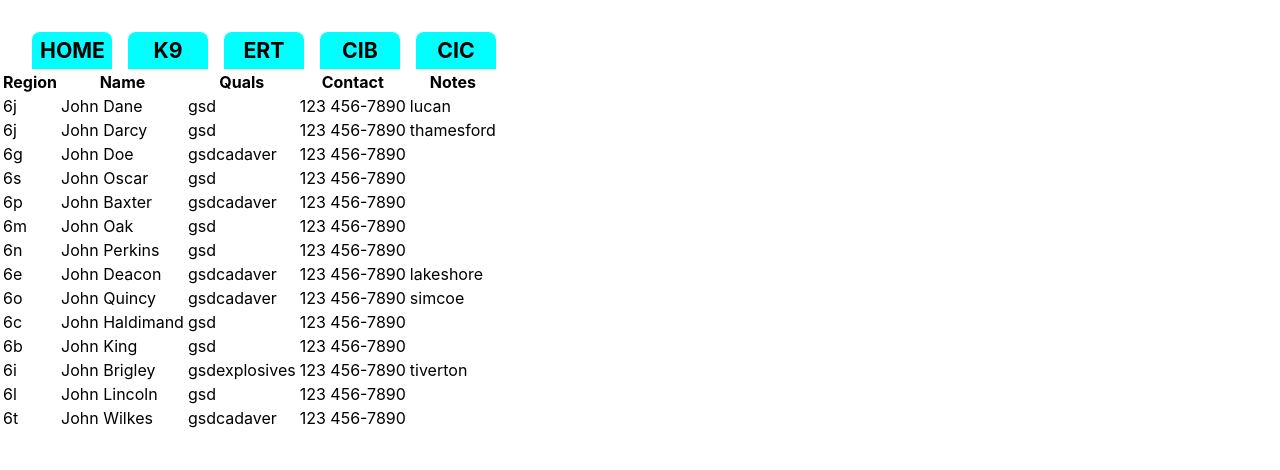
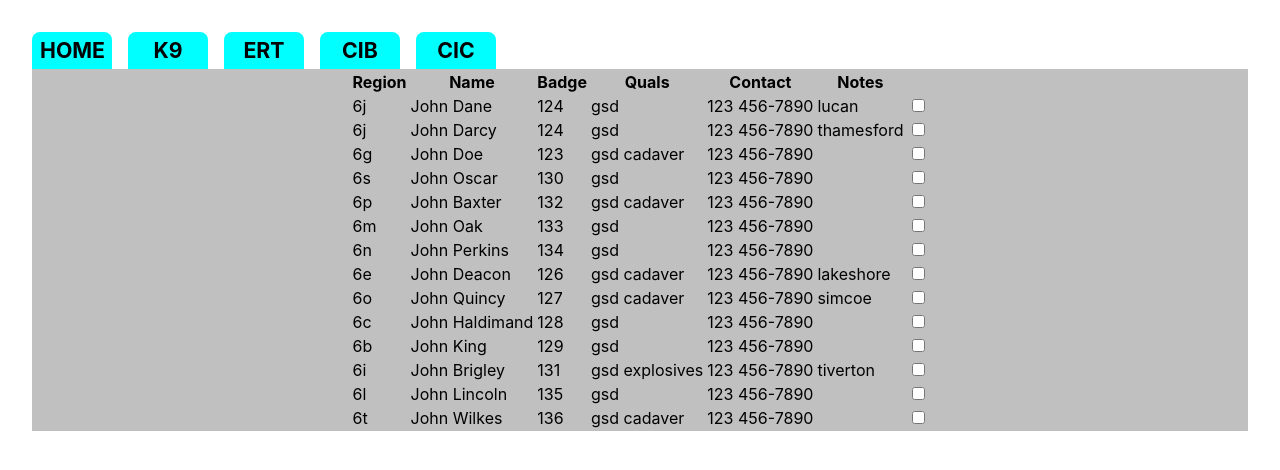
Before and after one commit to halmass822/HCO, a React (Vite) app: page /K9 in a window 1280 px wide. Shown: the top 470 px of the page. Built offline with nearby package versions, Linux system fonts and the light colour scheme.

Commit message:
pageout selection

```diff
--- /dev/null
+++ b/src/App.css
@@ -0,0 +1,7 @@
+.HCOAppContainer {
+    background-color: #C0C0C0;
+    margin: 0 2rem;
+    display: flex;
+    flex-flow: column;
+    align-items: center;
+}
--- a/src/App.jsx
+++ b/src/App.jsx
@@ -1,10 +1,11 @@
 import { Outlet } from "react-router-dom";
 import TopBar from "./components/TopBar/TopBar";
+import "./App.css"
 
 export default function App() {
     return <div className="HCOAppMain">
         <TopBar />
-        <main>
+        <main className="HCOAppContainer">
             <Outlet />
         </main>
     </div>
--- a/src/components/UnitMembersRegional/UnitMemberRegionalRow.jsx
+++ b/src/components/UnitMembersRegional/UnitMemberRegionalRow.jsx
@@ -1,9 +1,34 @@
+import { useEffect, useState } from "react";
+
 export default function UnitMemberRegionalRow(props) {
+    const [isChecked, setIsChecked] = useState(false);
+
+    useEffect(() => {
+        if(props.selectedMembers.find((x) => x === props.details.page_at)) {
+            setIsChecked(true);
+        } else {
+            setIsChecked(false);
+        }
+    }, [props.selectedMembers, isChecked])
+
+    function handleCheck(e) {
+        e.preventDefault();
+        if(!isChecked) {
+            props.setSelectedMembers((prev) => [...prev, props.details.page_at]);
+        } else {
+            props.setSelectedMembers((prev) => prev.filter((x) => x !== props.details.page_at));
+        }
+    }
+
     return <tr className={`UnitMemberRegionalRow ${props.selectionRef}`}>
         <td>{props.details.region}</td>
         <td>{props.details.officer_name}</td>
-        <td>{props.details.skillset}</td>
+        <td>{props.details.badge}</td>
+        <td>{props.details.skillset.map((x) => `${x} `)}</td>
         <td>{props.details.phone_number}</td>
         <td>{props.details.notes}</td>
+        <td>
+            <input type="checkbox" checked={isChecked} onChange={handleCheck} />
+        </td>
     </tr>
 }
--- a/src/components/UnitMembersRegional/UnitMembersRegional.jsx
+++ b/src/components/UnitMembersRegional/UnitMembersRegional.jsx
@@ -9,6 +9,7 @@ export default function UnitMembersRegional() {
     const [regionMembers, setRegionMembers] = useState([]);
     const [nearbyMembers, setNearbyMembers] = useState([]);
     const [otherMembers, setOtherMembers] = useState([]);
+    const [unitsSelectedForPageout, setUnitsSelectedForPageout] = useState([]);
 
     useState(() => {
         setRegionMembers(unitMembers.filter((member) => member.region === selectedRegion));
@@ -25,11 +26,14 @@ export default function UnitMembersRegional() {
     }, [selectedRegion])
 
 
+
     return <div className="UnitMembers">
         <UnitMembersRegionalTable
             regionMembers={regionMembers}
             nearbyMembers={nearbyMembers}
             otherMembers={otherMembers}
+            pageoutSelectionMethod={setUnitsSelectedForPageout}
+            unitsSelectedForPageout={unitsSelectedForPageout}
             />
     </div>
 }
--- a/src/components/UnitMembersRegional/UnitMembersRegionalTable.jsx
+++ b/src/components/UnitMembersRegional/UnitMembersRegionalTable.jsx
@@ -1,20 +1,24 @@
 import UnitMemberRegionalRow from "./UnitMemberRegionalRow";
 
 export default function UnitMembersRegionalTable(props) {
+
+
+
     return <table className="UnitMembers_table">
         <thead>
             <tr>
                 <th>Region</th>
                 <th>Name</th>
+                <th>Badge</th>
                 <th>Quals</th>
                 <th>Contact</th>
                 <th>Notes</th>
             </tr>
         </thead>
         <tbody>
-            {props.regionMembers.map((member, index) => <UnitMemberRegionalRow details={member} key= {index} selectionRef="region"/>)}
-            {props.nearbyMembers.map((member, index) => <UnitMemberRegionalRow details={member} key= {index} selectionRef="nearby"/>)}
-            {props.otherMembers.map((member, index) => <UnitMemberRegionalRow details={member} key= {index} selectionRef=""/>)}
+            {props.regionMembers.map((member, index) => <UnitMemberRegionalRow details={member} key= {index} selectionRef="region" selectedMembers={props.unitsSelectedForPageout} setSelectedMembers={props.pageoutSelectionMethod}/>)}
+            {props.nearbyMembers.map((member, index) => <UnitMemberRegionalRow details={member} key= {index} selectionRef="nearby" selectedMembers={props.unitsSelectedForPageout} setSelectedMembers={props.pageoutSelectionMethod}/>)}
+            {props.otherMembers.map((member, index) => <UnitMemberRegionalRow details={member} key= {index} selectionRef="" selectedMembers={props.unitsSelectedForPageout} setSelectedMembers={props.pageoutSelectionMethod}/>)}
         </tbody>
     </table>
 }
--- a/src/utils.js
+++ b/src/utils.js
@@ -18,7 +18,7 @@ export const initialK9Data = [
         region: "6j",
         skillset: ["gsd"],
         phone_number: "123 456-7890",
-        page_at: "1234567890@txt.ca",
+        page_at: "1234567891@txt.ca",
         notes: "lucan"
     },
     {
@@ -29,7 +29,7 @@ export const initialK9Data = [
         region: "6j",
         skillset: ["gsd"],
         phone_number: "123 456-7890",
-        page_at: "1234567890@txt.ca",
+        page_at: "1234567892@txt.ca",
         notes: "thamesford"
     },
     {
@@ -40,7 +40,7 @@ export const initialK9Data = [
         region: "6e",
         skillset: ["gsd", "cadaver"],
         phone_number: "123 456-7890",
-        page_at: "1234567890@txt.ca",
+        page_at: "1234567893@txt.ca",
         notes: "lakeshore"
     },
     {
@@ -51,7 +51,7 @@ export const initialK9Data = [
         region: "6o",
         skillset: ["gsd", "cadaver"],
         phone_number: "123 456-7890",
-        page_at: "1234567890@txt.ca",
+        page_at: "1234567894@txt.ca",
         notes: "simcoe"
     },
     {
@@ -62,7 +62,7 @@ export const initialK9Data = [
         region: "6c",
         skillset: ["gsd"],
         phone_number: "123 456-7890",
-        page_at: "1234567890@txt.ca",
+        page_at: "1234567895@txt.ca",
         notes: ""
     },
     {
@@ -73,7 +73,7 @@ export const initialK9Data = [
         region: "6b",
         skillset: ["gsd"],
         phone_number: "123 456-7890",
-        page_at: "1234567890@txt.ca",
+        page_at: "1234567896@txt.ca",
         notes: ""
     },
     {
@@ -84,7 +84,7 @@ export const initialK9Data = [
         region: "6s",
         skillset: ["gsd"],
         phone_number: "123 456-7890",
-        page_at: "1234567890@txt.ca",
+        page_at: "1234567897@txt.ca",
         notes: ""
     },
     {
@@ -95,7 +95,7 @@ export const initialK9Data = [
         region: "6i",
         skillset: ["gsd", "explosives"],
         phone_number: "123 456-7890",
-        page_at: "1234567890@txt.ca",
+        page_at: "1234567898@txt.ca",
         notes: "tiverton"
     },
     {
@@ -106,7 +106,7 @@ export const initialK9Data = [
         region: "6p",
         skillset: ["gsd", "cadaver"],
         phone_number: "123 456-7890",
-        page_at: "1234567890@txt.ca",
+        page_at: "1234567899@txt.ca",
         notes: ""
     },
     {
@@ -117,7 +117,7 @@ export const initialK9Data = [
         region: "6m",
         skillset: ["gsd"],
         phone_number: "123 456-7890",
-        page_at: "1234567890@txt.ca",
+        page_at: "1234567800@txt.ca",
         notes: ""
     },
     {
@@ -128,7 +128,7 @@ export const initialK9Data = [
         region: "6n",
         skillset: ["gsd"],
         phone_number: "123 456-7890",
-        page_at: "1234567890@txt.ca",
+        page_at: "1234567801@txt.ca",
         notes: ""
     },
     {
@@ -139,7 +139,7 @@ export const initialK9Data = [
         region: "6l",
         skillset: ["gsd"],
         phone_number: "123 456-7890",
-        page_at: "1234567890@txt.ca",
+        page_at: "1234567802@txt.ca",
         notes: ""
     },
     {
@@ -150,7 +150,7 @@ export const initialK9Data = [
         region: "6t",
         skillset: ["gsd", "cadaver"],
         phone_number: "123 456-7890",
-        page_at: "1234567890@txt.ca",
+        page_at: "1234567803@txt.ca",
         notes: ""
     },
 ];
```
